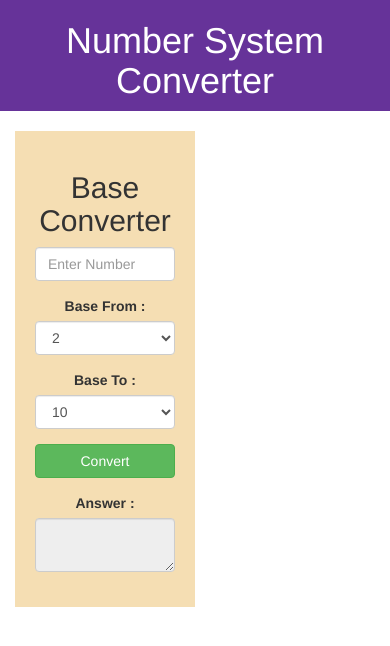
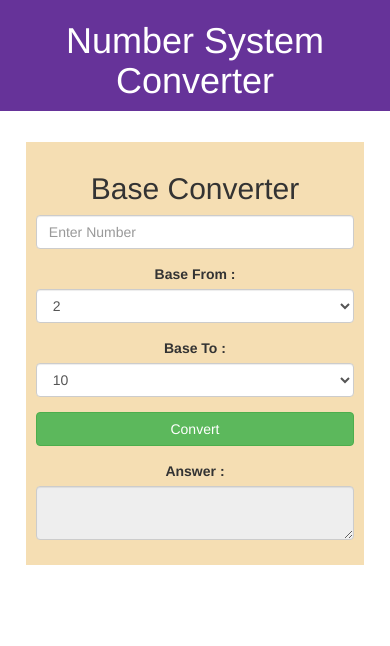
Before and after one commit to mdwaqaransari/Number-System-Converter, a React (Create React App) app: page / in a window 390 px wide. Shown: the top 646 px of the page. Built offline with nearby package versions, Linux system fonts and the light colour scheme.

Commit message:
box centered

```diff
--- a/src/App.css
+++ b/src/App.css
@@ -7,4 +7,15 @@
   width: 50%;
   background: wheat;
   padding: 20px 20px;
+  margin-left: 25%;
+  margin-top: 4%;
 }
+
+@media screen and (max-width: 576px){
+  .box{
+    width: 94%;
+    background: wheat;
+    padding: 10px 10px;
+    margin: 3%;
+  }
+}
```
Also changed, not shown: 1 other file (tests, documents, lock files or other folders).
